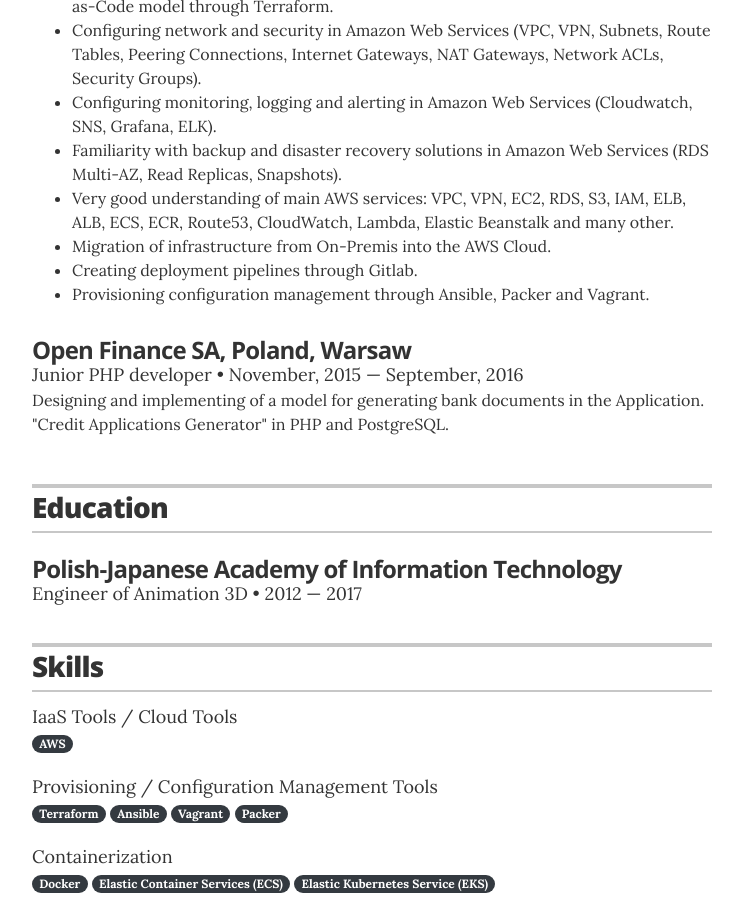
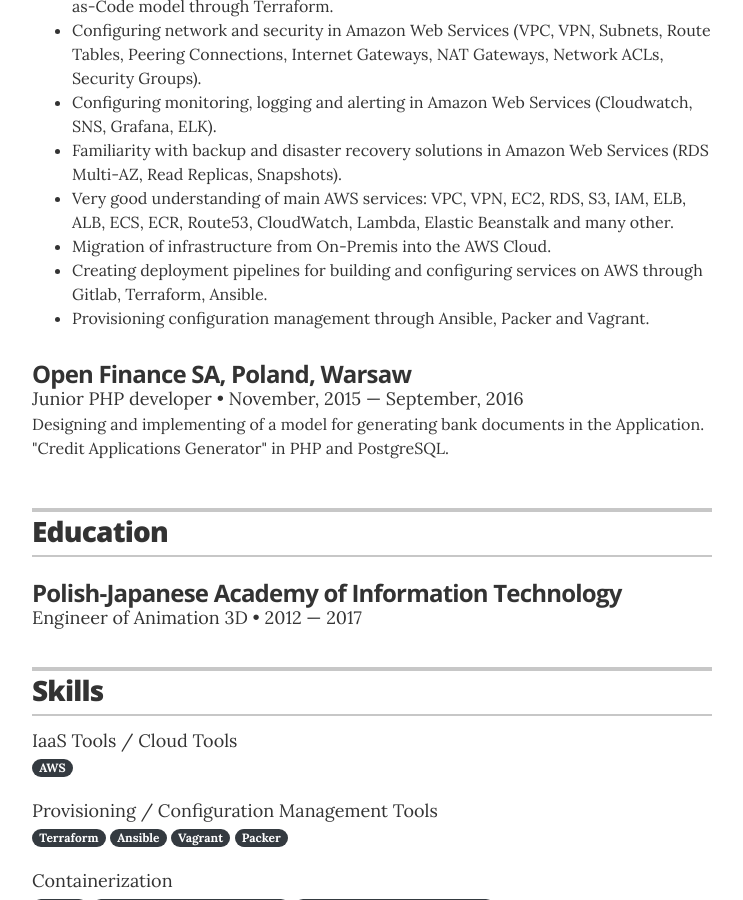
Before and after one commit to jglovier/resume-template, a Jekyll site: the page built from index.html, in a window 1280 px wide and 900 px high, scrolled down 696 px. Shown: the whole window, without its empty margins (268-1011 px from the left). Built offline with Jekyll 4.4.1, drawn with Linux system fonts in a browser that asks for light colours.

Commit message:
Added small fix

```diff
--- a/_data/experience.yml
+++ b/_data/experience.yml
@@ -4,7 +4,7 @@
 - company: Webellian, Poland, Warsaw
   position: AWS Cloud Engineer
   duration: March, 2017 &mdash; Present
-  summary: '<p><b>Designing and deploying cloud solutions in Amazon Web Services.</b></p><ul class="resume-item-list"><li>Building secure, scalable and high availability cloud environments in Infrastructure-as-Code model through Terraform.</li><li>Configuring network and security in Amazon Web Services (VPC, VPN, Subnets, Route Tables, Peering Connections, Internet Gateways, NAT Gateways, Network ACLs, Security Groups).</li><li>Configuring monitoring, logging and alerting in Amazon Web Services (Cloudwatch, SNS, Grafana, ELK).</li><li>Familiarity with backup and disaster recovery solutions in Amazon Web Services (RDS Multi-AZ, Read Replicas, Snapshots).</li><li>Very good understanding of main AWS services: VPC, VPN, EC2, RDS, S3, IAM, ELB, ALB, ECS, ECR, Route53, CloudWatch, Lambda, Elastic Beanstalk and many other.</li><li>Migration of infrastructure from On-Premis into the AWS Cloud.</li><li>Creating deployment pipelines through Gitlab.</li><li>Provisioning configuration management through Ansible, Packer and Vagrant.</li></ul>'
+  summary: '<p><b>Designing and deploying cloud solutions in Amazon Web Services.</b></p><ul class="resume-item-list"><li>Building secure, scalable and high availability cloud environments in Infrastructure-as-Code model through Terraform.</li><li>Configuring network and security in Amazon Web Services (VPC, VPN, Subnets, Route Tables, Peering Connections, Internet Gateways, NAT Gateways, Network ACLs, Security Groups).</li><li>Configuring monitoring, logging and alerting in Amazon Web Services (Cloudwatch, SNS, Grafana, ELK).</li><li>Familiarity with backup and disaster recovery solutions in Amazon Web Services (RDS Multi-AZ, Read Replicas, Snapshots).</li><li>Very good understanding of main AWS services: VPC, VPN, EC2, RDS, S3, IAM, ELB, ALB, ECS, ECR, Route53, CloudWatch, Lambda, Elastic Beanstalk and many other.</li><li>Migration of infrastructure from On-Premis into the AWS Cloud.</li><li>Creating deployment pipelines for building and configuring services on AWS through Gitlab, Terraform, Ansible.</li><li>Provisioning configuration management through Ansible, Packer and Vagrant.</li></ul>'
 
 
 # Open Finance SA, Poland, Warsaw
```
